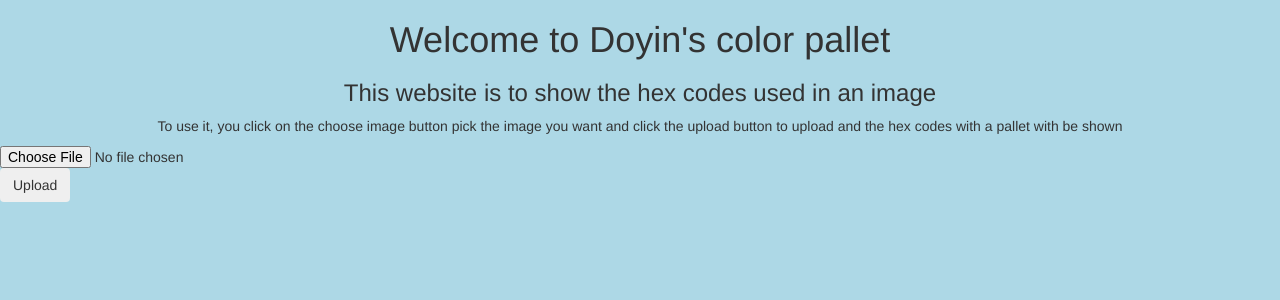
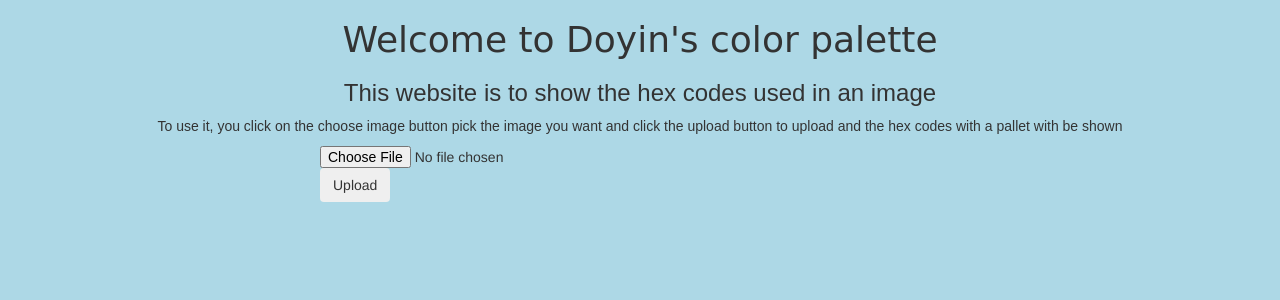
Before and after one commit to hardebite/color-palette, a Flask app: page / in a window 1280 px wide; the page is wider, and only the part inside the window is pictured. Shown: the top 300 px of that part. Run offline with Flask 2, Linux system fonts and the light colour scheme; some libraries are stand-ins or nearby versions.

Commit message:
add styling

```diff
--- a/static/styles.css
+++ b/static/styles.css
@@ -2,6 +2,12 @@ body{
 background-color:#ADD8E6;
 
 align-items:center;
+}
+h1{
+font-family: 'Sacramento', cursive;
+}
+h3,p{
+font-family: 'Montserrat', sans-serif;
 }
 div{
 align-items:center;
@@ -14,5 +20,23 @@ height:5rem;
 background-color:white;
 align-items:center;
 margin-left:20px;
+font-family: 'Montserrat', sans-serif;
 
 }
+.file{
+position:relative;
+left:320px;
+}
+
+.home{
+position:relative;
+left:150px;
+}
+.upload{
+position:relative;
+left:200px;
+}
+.text{
+font-family: 'Sacramento', cursive;
+font-size:5rem;
+}
--- a/templates/color.html
+++ b/templates/color.html
@@ -7,12 +7,12 @@
 {% endblock %}
 {% block content %}
 <div>
-<h3>the list of colors in the picture as hex codes</h3>
+<h3  class="text" >The list of colors in the picture as hexcode's</h3>
 </div>
     <div class="colors  col-lg-12 col-sm-12 col-md-12 ">{% for item in form %}
 <h4 style="background-color:{{ item}};">{{item}}</h4>
 {% endfor %}
 </div>
-<a href="{{ url_for('upload_file')}}"><button class="btn btn-primary btn-lg" >Home</button></a>
-<a href="{{ url_for('download_file', name = name)}}"><button class="btn btn-primary btn-lg" >Uploaded File</button></a>
+<a class="home"  href="{{ url_for('upload_file')}}"><button class="btn btn-primary btn-lg" >Home</button></a>
+<a class="upload"  href="{{ url_for('download_file', name = name)}}"><button class="btn btn-primary btn-lg" >Uploaded File</button></a>
 {% endblock %}
--- a/templates/index.html
+++ b/templates/index.html
@@ -7,7 +7,7 @@
 {% endblock %}
 {% block content %}
 <div>
-<h1>Welcome to Doyin's color pallet</h1>
+<h1>Welcome to Doyin's color palette</h1>
 <h3>This website is to show the hex codes used in an image </h3>
 <p>To use it, you click on the choose image button  pick the image you want and click the upload button to upload  and the hex codes with a pallet with be shown </p>
 </div>
@@ -16,7 +16,7 @@
 {% endfor %}
 
 </div>
-<form  enctype="multipart/form-data" method="POST">
+<form class="file" enctype="multipart/form-data" method="POST">
   <input type="file"  name="file">
   <input class="btn" type="submit" value="Upload">
 </form>
```
